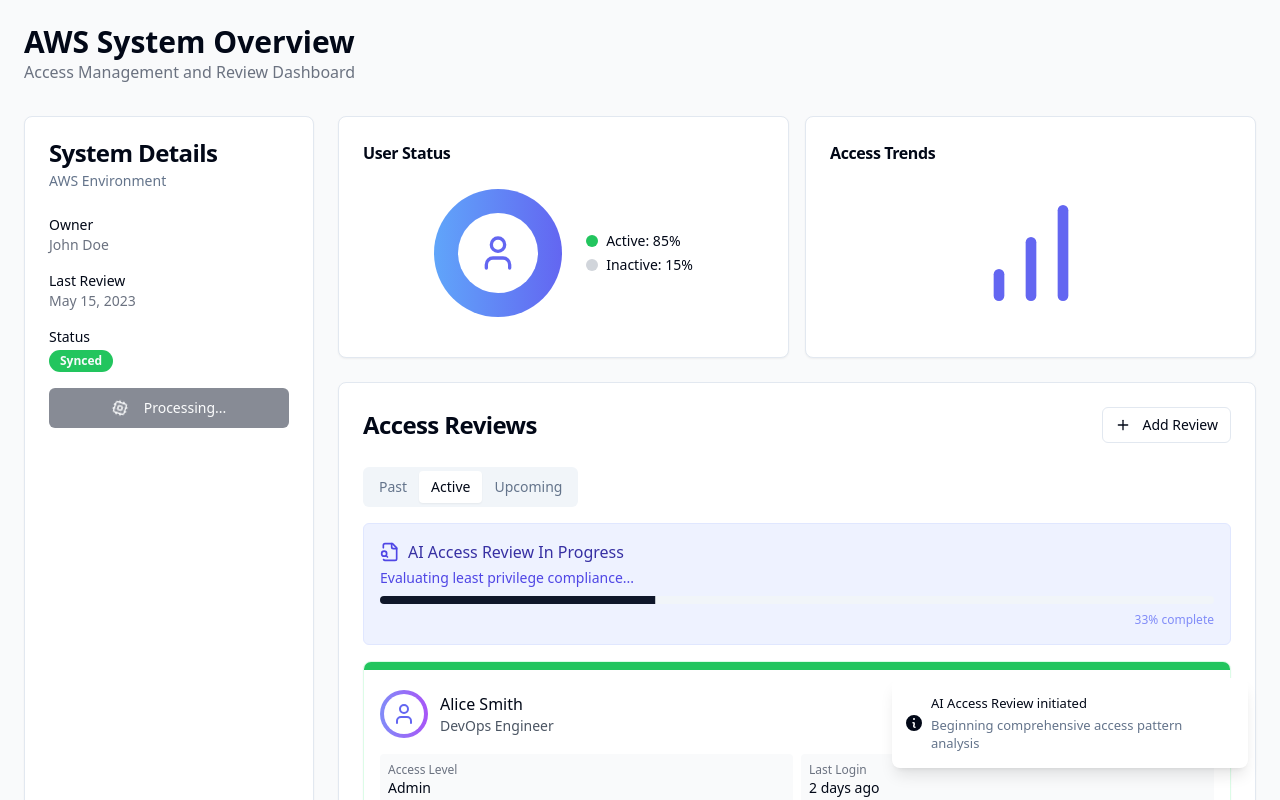
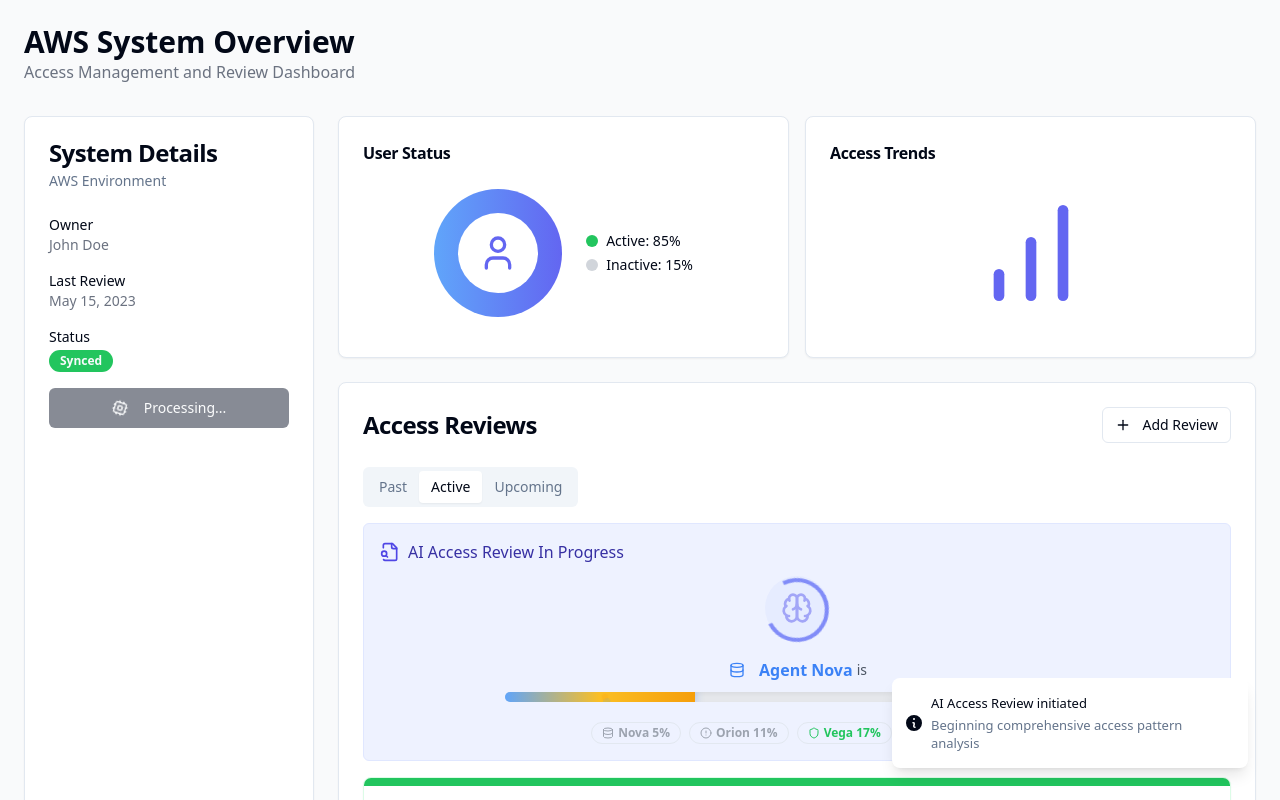
Before and after one commit to apoorvs-ai/access-mindstorm, a React (Vite) app: page / in a window 1280 px wide. Both pictures are taken after a click on the button "Initiate AI Access Review". Shown: the top 800 px of the page. Built offline with nearby package versions, Linux system fonts and the light colour scheme.

Commit message:
feat: Implement AI agent progress bar
Adds a progress bar with animated text updates to simulate AI agent tasks during the access review process. Includes color progression, agent-based messages, and optional animation.

```diff
--- /dev/null
+++ b/src/components/AIAgentProgressBar.tsx
@@ -0,0 +1,217 @@
+
+import { useState, useEffect } from "react";
+import { Progress } from "@/components/ui/progress";
+import { Slider } from "@/components/ui/slider";
+import { Badge } from "@/components/ui/badge";
+import { AlertCircle, Brain, Database, Fingerprint, Shield, Sparkles } from "lucide-react";
+
+type Agent = {
+  name: string;
+  icon: React.ComponentType<{ className?: string }>;
+  color: string;
+  specialty: string;
+  messages: string[];
+};
+
+interface AIAgentProgressBarProps {
+  progress: number;
+  isComplete: boolean;
+}
+
+const AIAgentProgressBar = ({ progress, isComplete }: AIAgentProgressBarProps) => {
+  const [currentAgent, setCurrentAgent] = useState(0);
+  const [currentMessage, setCurrentMessage] = useState(0);
+  const [isMessageTransitioning, setIsMessageTransitioning] = useState(false);
+  const [displayedMessage, setDisplayedMessage] = useState("");
+
+  // Define our AI agents
+  const agents: Agent[] = [
+    {
+      name: "Nova",
+      icon: Database,
+      color: "text-blue-500",
+      specialty: "Data gathering & audit logging",
+      messages: [
+        "fetching system access logs...",
+        "analyzing user login patterns...",
+        "indexing 3,452 access entries...",
+        "compiling access history report..."
+      ]
+    },
+    {
+      name: "Orion",
+      icon: AlertCircle,
+      color: "text-amber-500",
+      specialty: "Access behavior analysis",
+      messages: [
+        "detecting anomalies in login behavior...",
+        "correlating access patterns...",
+        "flagging high-risk users for review...",
+        "calculating behavior risk scores..."
+      ]
+    },
+    {
+      name: "Vega",
+      icon: Shield,
+      color: "text-green-500",
+      specialty: "Policy & recommendations",
+      messages: [
+        "reviewing permissions against compliance rules...",
+        "preparing role-based access recommendations...",
+        "validating access decisions with policy alignment...",
+        "generating permission optimization plan..."
+      ]
+    },
+    {
+      name: "Nexus",
+      icon: Brain,
+      color: "text-purple-500",
+      specialty: "AI coordination",
+      messages: [
+        "finalizing AI consensus on risk scoring...",
+        "synchronizing agent findings...",
+        "cross-validating security recommendations...",
+        "preparing comprehensive review report..."
+      ]
+    }
+  ];
+
+  // Get the current agent and message
+  const agent = agents[currentAgent];
+
+  // Rotate through agents and messages
+  useEffect(() => {
+    if (isComplete) return;
+
+    const messageInterval = setInterval(() => {
+      setIsMessageTransitioning(true);
+
+      setTimeout(() => {
+        // Determine whether to advance to next agent or next message
+        if (currentMessage >= agent.messages.length - 1) {
+          setCurrentAgent((prev) => (prev + 1) % agents.length);
+          setCurrentMessage(0);
+        } else {
+          setCurrentMessage((prev) => prev + 1);
+        }
+        setIsMessageTransitioning(false);
+      }, 500); // 500ms for fade out/in transition
+
+    }, 3000); // Change message every 3 seconds
+
+    return () => clearInterval(messageInterval);
+  }, [currentAgent, currentMessage, agent.messages.length, isComplete]);
+
+  // Update displayed message for typing effect
+  useEffect(() => {
+    if (isComplete) {
+      setDisplayedMessage("Analysis complete. Review recommendations below.");
+      return;
+    }
+
+    if (isMessageTransitioning) return;
+
+    const fullMessage = agent.messages[currentMessage];
+    let currentIndex = 0;
+    setDisplayedMessage("");
+
+    const typingInterval = setInterval(() => {
+      if (currentIndex < fullMessage.length) {
+        setDisplayedMessage(prev => prev + fullMessage[currentIndex]);
+        currentIndex++;
+      } else {
+        clearInterval(typingInterval);
+      }
+    }, 30);
+
+    return () => clearInterval(typingInterval);
+  }, [currentAgent, currentMessage, isMessageTransitioning, isComplete, agent.messages]);
+
+  // Get a color style based on progress
+  const getProgressColor = () => {
+    if (isComplete) return "bg-gradient-to-r from-green-400 to-green-500";
+    if (progress < 30) return "bg-gradient-to-r from-blue-400 to-blue-500";
+    if (progress < 70) return "bg-gradient-to-r from-blue-400 via-amber-400 to-amber-500";
+    return "bg-gradient-to-r from-amber-400 to-green-500";
+  };
+
+  const AgentIcon = agent.icon;
+
+  return (
+    <div className="w-full flex flex-col items-center">
+      {/* Agent info and message */}
+      <div className={`flex items-center mb-2 transition-opacity duration-500 ${isMessageTransitioning ? 'opacity-0' : 'opacity-100'}`}>
+        <div className={`rounded-full p-1.5 mr-2 ${agent.color.replace('text-', 'bg-').split('-')[0] + '-100'}`}>
+          <AgentIcon className={`h-4 w-4 ${agent.color}`} />
+        </div>
+        <div className="flex items-center">
+          <span className={`font-semibold ${agent.color}`}>Agent {agent.name}</span>
+          <span className="mx-1 text-sm text-gray-600">is</span>
+          <span className="text-sm text-gray-600">{displayedMessage}</span>
+        </div>
+      </div>
+
+      {/* Progress bar container */}
+      <div className="relative w-[70%] mb-4">
+        {/* Particles overlay */}
+        <div className="absolute inset-0 overflow-hidden">
+          {progress > 0 && !isComplete && Array.from({ length: 5 }).map((_, i) => (
+            <span
+              key={i}
+              className="absolute animate-ping opacity-75"
+              style={{
+                top: `${Math.random() * 100}%`,
+                left: `${Math.min(progress, 100) * Math.random()}%`,
+                width: '4px',
+                height: '4px',
+                borderRadius: '50%',
+                backgroundColor: i % 2 === 0 ? '#FCA311' : '#40A9FF',
+                animationDuration: `${0.5 + Math.random() * 1}s`,
+                animationDelay: `${Math.random() * 1}s`
+              }}
+            />
+          ))}
+        </div>
+
+        {/* Actual progress bar */}
+        <div className="h-2.5 w-full rounded-full bg-gray-200 overflow-hidden shadow-inner">
+          <div
+            className={`h-full transition-all duration-500 ease-out ${getProgressColor()}`}
+            style={{
+              width: `${progress}%`,
+              boxShadow: `0 0 8px ${isComplete ? 'rgba(52, 211, 153, 0.5)' : 'rgba(59, 130, 246, 0.5)'}`
+            }}
+          />
+        </div>
+
+        {/* Progress percentage */}
+        <div className="absolute -right-8 top-0 text-xs text-gray-500">{progress}%</div>
+      </div>
+
+      {/* Agent badges for completed work */}
+      {progress > 25 && (
+        <div className="flex flex-wrap justify-center gap-2 mt-1">
+          {agents.map((a, idx) => {
+            // Only show badges for agents that have "contributed" based on progress
+            const agentProgress = (progress - 10) / agents.length * (idx + 1);
+            if (agentProgress <= 0) return null;
+
+            const AgentBadgeIcon = a.icon;
+            return (
+              <Badge
+                key={a.name}
+                variant="outline"
+                className={`text-xs ${agentProgress > 15 ? a.color : 'text-gray-400'} border-${a.color.split('-')[1]}-${agentProgress > 15 ? '200' : '100'} animate-fade-in`}
+              >
+                <AgentBadgeIcon className="h-3 w-3 mr-1" />
+                {a.name} {Math.min(Math.floor(agentProgress), 100)}%
+              </Badge>
+            );
+          })}
+        </div>
+      )}
+    </div>
+  );
+};
+
+export default AIAgentProgressBar;
--- a/src/pages/Index.tsx
+++ b/src/pages/Index.tsx
@@ -6,8 +6,23 @@ import { Tabs, TabsContent, TabsList, TabsTrigger } from "@/components/ui/tabs";
 import { Badge } from "@/components/ui/badge";
 import { Progress } from "@/components/ui/progress";
 import { Skeleton } from "@/components/ui/skeleton";
-import { Zap, Plus, User, BarChart, CheckCircle, XCircle, Edit, Clock, FileSearch, Shield, Cpu, Database } from "lucide-react";
+import {
+  Zap,
+  Plus,
+  User,
+  BarChart,
+  CheckCircle,
+  XCircle,
+  Edit,
+  Clock,
+  FileSearch,
+  Shield,
+  Cpu,
+  Database,
+  Brain
+} from "lucide-react";
 import { toast } from "sonner";
+import AIAgentProgressBar from "@/components/AIAgentProgressBar";
 
 const Index = () => {
   const [isReviewStarted, setIsReviewStarted] = useState(false);
@@ -192,7 +207,7 @@ const Index = () => {
                   {isReviewStarted ? (
                     <div className="space-y-4">
                       <div className="bg-indigo-50 p-4 rounded-md border border-indigo-100">
-                        <h3 className="font-medium text-indigo-800 mb-1 flex items-center">
+                        <h3 className="font-medium text-indigo-800 mb-3 flex items-center">
                           {isLoading ? (
                             <>
                               <FileSearch className="h-5 w-5 mr-2 text-indigo-600" />
@@ -207,15 +222,32 @@ const Index = () => {
                         </h3>
 
                         {isLoading && (
-                          <div className="space-y-2">
-                            <p className="text-sm text-indigo-600">{currentAction}</p>
-                            <Progress value={progress} className="h-2" />
-                            <p className="text-xs text-right text-indigo-400">{progress}% complete</p>
+                          <div className="space-y-3">
+                            <div className="flex items-center justify-center mb-1 relative">
+                              <div className="w-16 h-16 rounded-full bg-indigo-100 flex items-center justify-center mb-1 animate-pulse">
+                                <Brain className="h-8 w-8 text-indigo-500" />
+                              </div>
+                              <div className="absolute top-0 left-0 w-full h-full flex items-center justify-center">
+                                <div className="w-16 h-16 rounded-full border-4 border-indigo-400 border-t-transparent animate-spin"></div>
+                              </div>
+                            </div>
+
+                            <AIAgentProgressBar
+                              progress={progress}
+                              isComplete={analysisComplete}
+                            />
                           </div>
                         )}
 
                         {analysisComplete && (
-                          <p className="text-sm text-indigo-600">Analysis complete. Review recommendations below.</p>
+                          <div className="space-y-2">
+                            <div className="flex items-center justify-center mb-1">
+                              <div className="w-16 h-16 rounded-full bg-green-100 flex items-center justify-center">
+                                <Brain className="h-8 w-8 text-green-500" />
+                              </div>
+                            </div>
+                            <p className="text-sm text-center text-indigo-600 font-medium">Analysis complete. Review recommendations below.</p>
+                          </div>
                         )}
                       </div>
 
--- a/tailwind.config.ts
+++ b/tailwind.config.ts
@@ -1,3 +1,4 @@
+
 import type { Config } from "tailwindcss";
 
 export default {
@@ -84,11 +85,63 @@ export default {
 					to: {
 						height: '0'
 					}
+				},
+				'fade-in': {
+					'0%': {
+						opacity: '0',
+						transform: 'translateY(10px)'
+					},
+					'100%': {
+						opacity: '1',
+						transform: 'translateY(0)'
+					}
+				},
+				'fade-out': {
+					'0%': {
+						opacity: '1',
+						transform: 'translateY(0)'
+					},
+					'100%': {
+						opacity: '0',
+						transform: 'translateY(10px)'
+					}
+				},
+				'pulse-ping': {
+					'0%': {
+						transform: 'scale(1)',
+						opacity: '1'
+					},
+					'50%': {
+						transform: 'scale(1.5)',
+						opacity: '0.5'
+					},
+					'100%': {
+						transform: 'scale(1)',
+						opacity: '1'
+					}
+				},
+				'sparkle-float': {
+					'0%': {
+						transform: 'translateY(0) scale(1)',
+						opacity: '0.5'
+					},
+					'50%': {
+						transform: 'translateY(-10px) scale(1.2)',
+						opacity: '1'
+					},
+					'100%': {
+						transform: 'translateY(0) scale(1)',
+						opacity: '0.5'
+					}
 				}
 			},
 			animation: {
 				'accordion-down': 'accordion-down 0.2s ease-out',
-				'accordion-up': 'accordion-up 0.2s ease-out'
+				'accordion-up': 'accordion-up 0.2s ease-out',
+				'fade-in': 'fade-in 0.3s ease-out',
+				'fade-out': 'fade-out 0.3s ease-out',
+				'pulse-ping': 'pulse-ping 2s cubic-bezier(0.4, 0, 0.6, 1) infinite',
+				'sparkle-float': 'sparkle-float 3s ease-in-out infinite'
 			}
 		}
 	},
```
